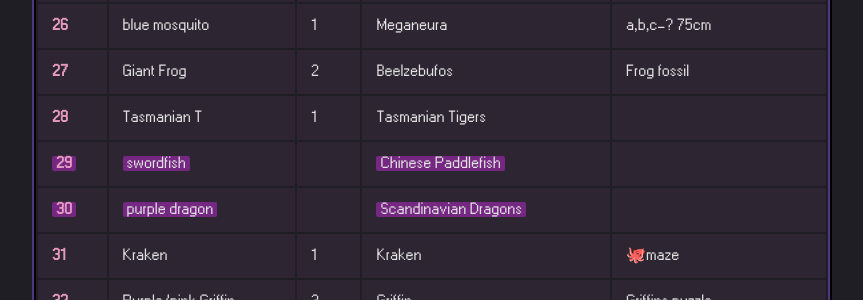
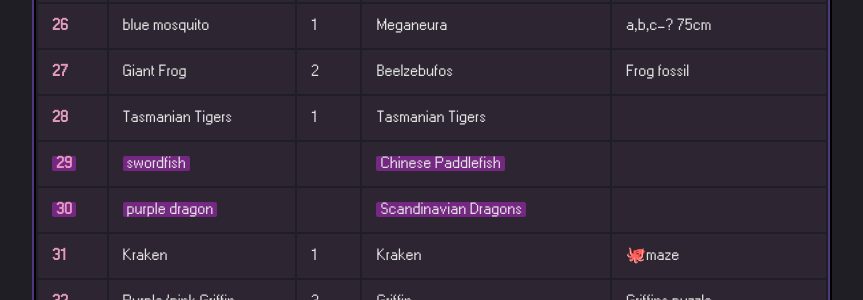
Before and after one commit to juliacb/SharedNotes, a Jekyll site: the page built from notes/bear-snacks-cards.md, in a window 1280 px wide. Shown: the part 1290-1590 px from the top of the page, without its empty margins (208-1071 px from the left). Built offline with Jekyll 4.4.1, drawn with Linux system fonts in a browser that asks for light colours.

Commit message:
Publish note BEAR Snacks Cards

```diff
--- a/notes/bear-snacks-cards.md
+++ b/notes/bear-snacks-cards.md
@@ -33,7 +33,7 @@ title: "BEAR Snacks Cards"
 | ==**25**== | ==yellow dino==            |     | ==Kosmoceratops==         |                       |
 | **26**     | blue mosquito              | 1   | Meganeura                 | a,b,c-? 75cm          |
 | **27**     | Giant Frog                 | 2   | Beelzebufos               | Frog fossil           |
-| **28**     | Tasmanian T                | 1   | Tasmanian Tigers          |                       |
+| **28**     | Tasmanian Tigers           | 1   | Tasmanian Tigers          |                       |
 | ==**29**== | ==swordfish==              |     | ==Chinese Paddlefish==    |                       |
 | ==**30**== | ==purple dragon==          |     | ==Scandinavian Dragons==  |                       |
 | **31**     | Kraken                     | 1   | Kraken                    | 🐙maze                |
```
